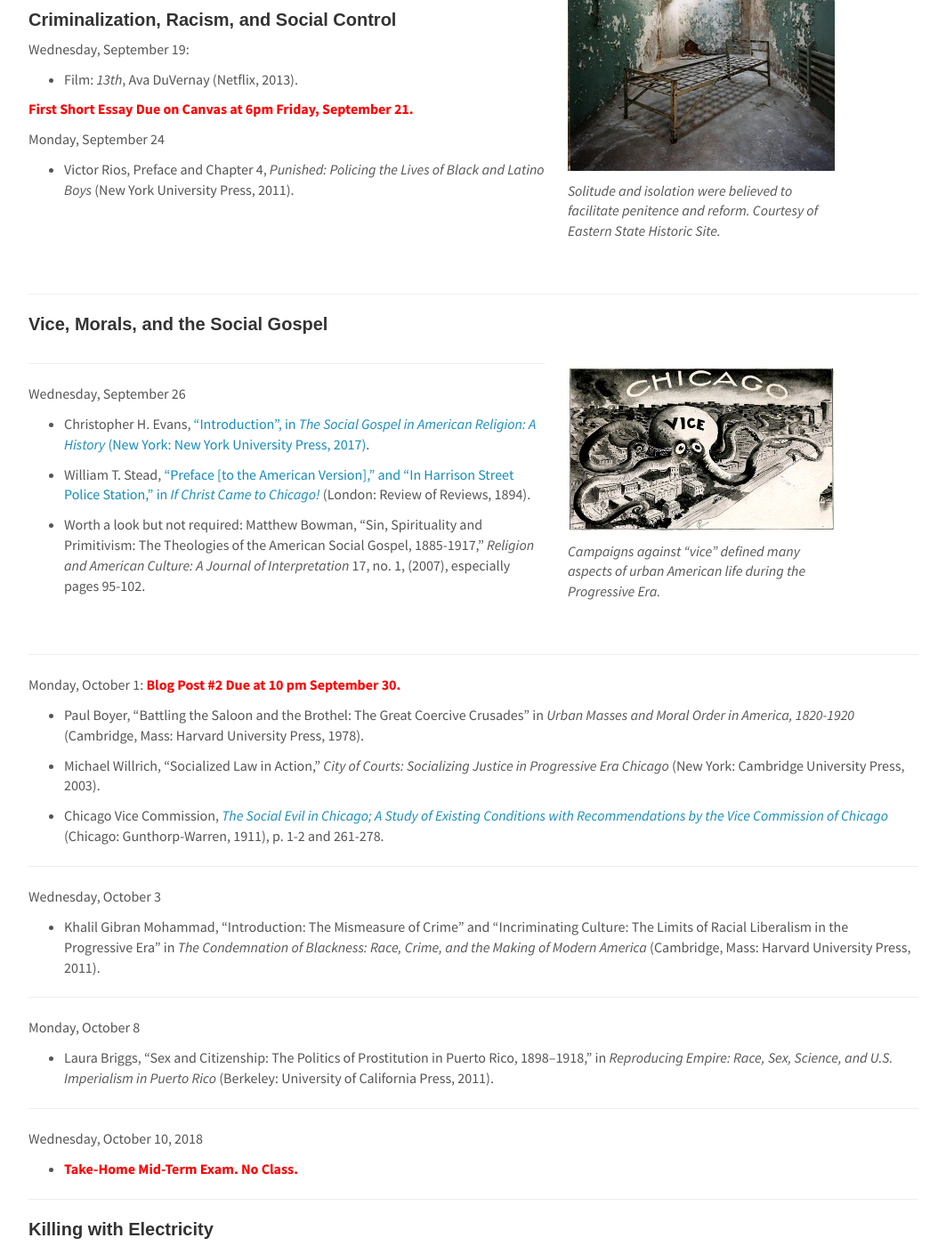
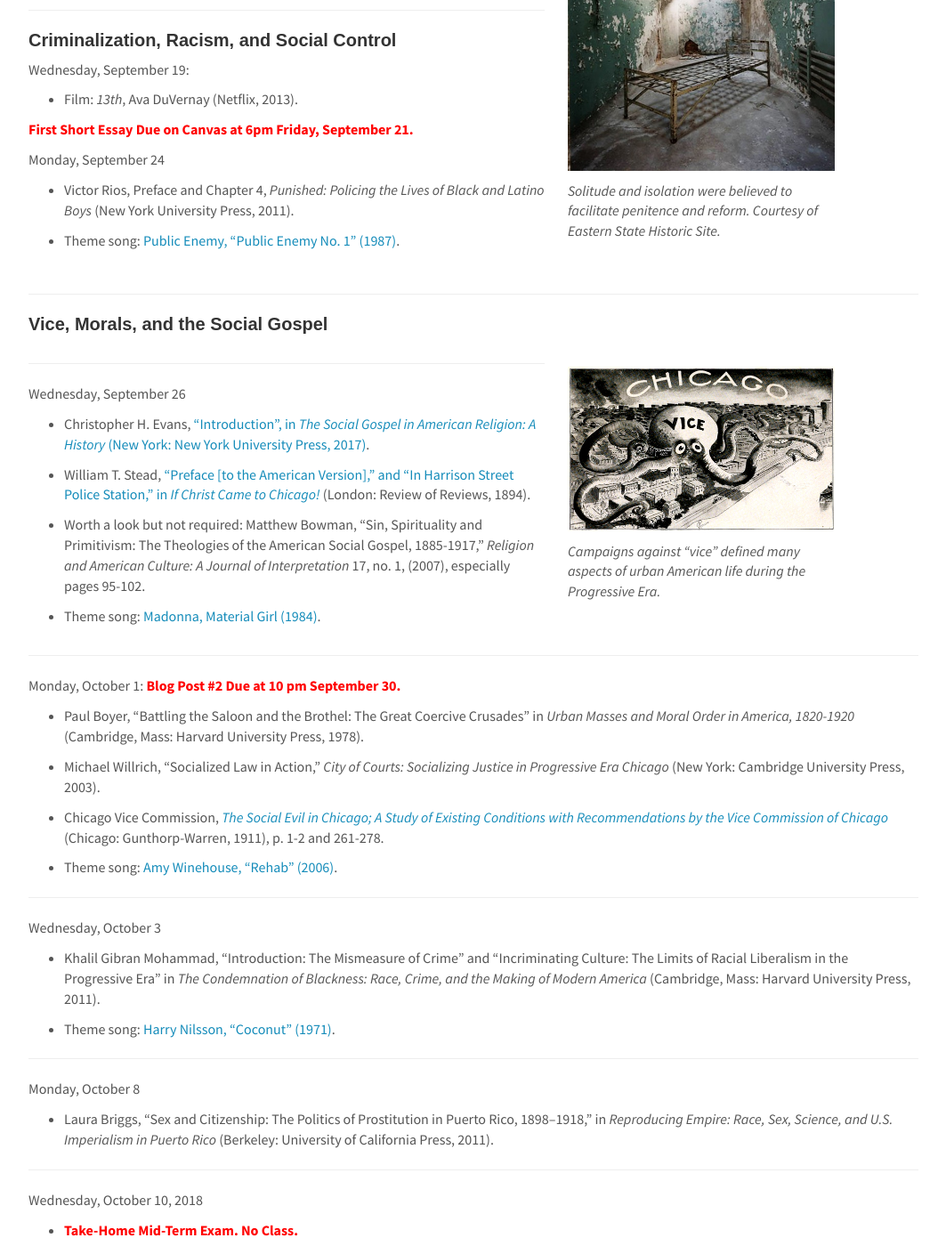
Before and after one commit to cyrusobrien/cyrusobrien, a Jekyll site: the page built from _pages/RelPol275.md, in a window 1280 px wide and 1400 px high, scrolled down 4638 px. Shown: the whole window at 89% size, without its empty margins (108-1171 px from the left). Built offline with Jekyll 4.4.1, drawn with Linux system fonts in a browser that asks for light colours; some of the changed text lies outside the part shown.

Commit message:
adding theme songs to syllabus

```diff
--- a/_pages/RelPol275.md
+++ b/_pages/RelPol275.md
@@ -203,6 +203,7 @@ Wednesday, September 12
 * [Board of Managers of the Prison Discipline Society, First Annual Report (1826), p. 5-6, 8 (on Solitary Confinement), 54-60, and 77-78](https://babel.hathitrust.org/cgi/pt?id=mdp.39015031043790).
 * Recommended Michael Ignatieff, “Pentonville” in A Just Measure of Pain (New York: Pantheon, 1978).
 *  <span style="color:green"> **First essay assignment distributed and discussed in class.**</span>
+* Theme song: [The Tallest Man on Earth, "The Gardener" (2008)](https://www.youtube.com/watch?v=Wa3lyo_Eowc).
 
 ***
 
@@ -234,6 +235,8 @@ Wednesday, September 19:
 Monday, September 24
 
 * Victor Rios, Preface and Chapter 4, _Punished: Policing the Lives of Black and Latino Boys_ (New York University Press, 2011).
+
+* Theme song: [Public Enemy, "Public Enemy No. 1" (1987)](https://www.youtube.com/watch?v=u92k48bG8d4).
 
 </div>
 
@@ -279,6 +282,8 @@ Wednesday, September 26
 
 * Worth a look but not required: Matthew Bowman, “Sin, Spirituality and Primitivism: The Theologies of the American Social Gospel, 1885-1917,” _Religion and American Culture: A Journal of Interpretation_ 17, no. 1, (2007), especially pages 95-102.
 
+* Theme song: [Madonna, Material Girl (1984)](https://www.youtube.com/watch?v=6p-lDYPR2P8).
+
 
 </div>
 
@@ -303,11 +308,15 @@ Monday, October 1:  <span style="color:red"> **Blog Post #2 Due at 10 pm Septemb
 
 * Chicago Vice Commission, [_The Social Evil in Chicago; A Study of Existing Conditions with Recommendations by the Vice Commission of Chicago_](https://archive.org/details/socialevilinchic00chic) (Chicago: Gunthorp-Warren, 1911), p. 1-2 and 261-278.
 
+* Theme song: [Amy Winehouse, "Rehab" (2006)](https://www.youtube.com/watch?v=KUmZp8pR1uc).
+
 ***
 
 Wednesday, October 3
 
 * Khalil Gibran Mohammad, “Introduction: The Mismeasure of Crime” and “Incriminating Culture: The Limits of Racial Liberalism in the Progressive Era” in _The Condemnation of Blackness: Race, Crime, and the Making of Modern America_ (Cambridge, Mass: Harvard University Press, 2011).
+
+* Theme song: [Harry Nilsson, "Coconut" (1971)](https://www.youtube.com/watch?v=5LxC3M-Yngs).
 
 ***
 
```
